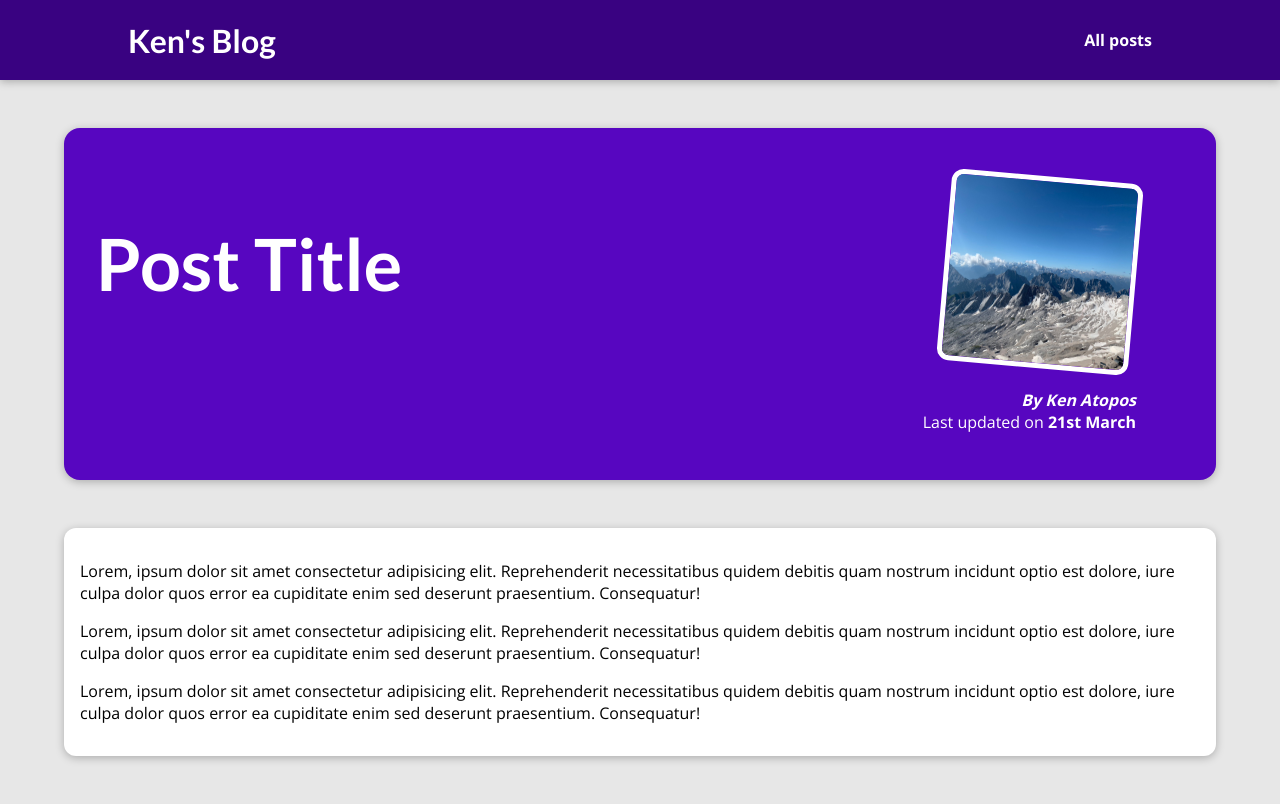
After one commit to KenAtopos/Django_blog_app, a Django app: template blog/templates/blog/post-detail.html in a window 1280 px wide. The commit adds this page. Run offline with Django 4.2, Linux system fonts and the light colour scheme; the template is opened without the code that fills it, so the values that code supplies are empty.

Commit message:
link all templates

```diff
--- /dev/null
+++ b/blog/static/blog/post-detail.css
@@ -0,0 +1,62 @@
+body {
+  background-color: #e7e7e7;
+}
+
+#main-navigation {
+  background-color: #390281;
+  box-shadow: 0 2px 8px rgba(0, 0, 0, 0.25);
+}
+
+#summary {
+  margin: 8rem auto 3rem auto;
+  padding: 2rem;
+  width: 90%;
+  max-width: 90rem;
+  border-radius: 16px;
+  background-color: #5706c0;
+  position: relative;
+  box-shadow: 0 2px 8px rgba(0, 0, 0, 0.25);
+  height: 22rem;
+}
+
+#summary h2 {
+  color: white;
+  font-size: 4.5rem;
+}
+
+#summary article {
+  position: absolute;
+  top: 2rem;
+  right: 3rem;
+  padding: 1rem 2rem;
+  border-radius: 12px;
+  text-align: right;
+  color: white;
+}
+
+#summary article img {
+  width: 12rem;
+  height: 12rem;
+  border-radius: 12px;
+  transform: rotateZ(5deg);
+  border: 5px solid white;
+  margin-bottom: 1rem;
+}
+
+#summary address {
+  font-weight: bold;
+}
+
+#summary time {
+  font-weight: bold;
+}
+
+main {
+  width: 90%;
+  max-width: 90rem;
+  margin: 3rem auto;
+  background-color: white;
+  padding: 1rem;
+  border-radius: 12px;
+  box-shadow: 0 2px 8px rgba(0, 0, 0, 0.25);
+}
--- a/blog/templates/blog/includes/post.html
+++ b/blog/templates/blog/includes/post.html
@@ -2,7 +2,7 @@
 
 <li>
     <article class="post">
-        <a href="">
+        <a href="{% url "post-detail-page" slug="the-mountains" %}">
             <img src="{% static "blog/images/mountains.jpg" %}" alt="mountain hiking" />
             <div class="post__content">
                 <h3>Mountain Hiking</h3>
--- /dev/null
+++ b/blog/templates/blog/post-detail.html
@@ -0,0 +1,32 @@
+{% extends 'base.html' %}
+{% load static %}
+
+
+{% block css_files %}
+    <link rel="stylesheet" href="{% static "blog/post-detail.css" %}">
+{% endblock css_files %}
+
+
+{% block title %}
+    Post title
+{% endblock title %}
+
+
+{% block content %}
+    <section id="summary">
+        <h2>Post Title</h2>
+        <article>
+            <img src="{% static "blog/images/mountains.jpg" %}" alt="post title">
+            <address>By Ken Atopos</address>
+            <div>
+                Last updated on <time>21st March</time>
+            </div>
+        </article>
+    </section>
+
+    <main>
+        <p>Lorem, ipsum dolor sit amet consectetur adipisicing elit. Reprehenderit necessitatibus quidem debitis quam nostrum incidunt optio est dolore, iure culpa dolor quos error ea cupiditate enim sed deserunt praesentium. Consequatur!</p>
+        <p>Lorem, ipsum dolor sit amet consectetur adipisicing elit. Reprehenderit necessitatibus quidem debitis quam nostrum incidunt optio est dolore, iure culpa dolor quos error ea cupiditate enim sed deserunt praesentium. Consequatur!</p>
+        <p>Lorem, ipsum dolor sit amet consectetur adipisicing elit. Reprehenderit necessitatibus quidem debitis quam nostrum incidunt optio est dolore, iure culpa dolor quos error ea cupiditate enim sed deserunt praesentium. Consequatur!</p>
+    </main>
+{% endblock content %}
--- a/blog/views.py
+++ b/blog/views.py
@@ -11,5 +11,5 @@ def posts(request):
     return render(request, "blog/all-posts.html")
 
 
-def post_detail(request):
-    pass
+def post_detail(request, slug):
+    return render(request, "blog/post-detail.html")
--- a/templates/base.html
+++ b/templates/base.html
@@ -16,9 +16,9 @@
 <body>
 
     <header id="main-navigation">
-        <h1><a href="">Ken's Blog</a></h1>
+        <h1><a href="{% url "starting-page" %}">Ken's Blog</a></h1>
         <nav>
-            <a href="">All posts</a>
+            <a href="{% url "posts-page" %}">All posts</a>
         </nav>
     </header>
 
```
